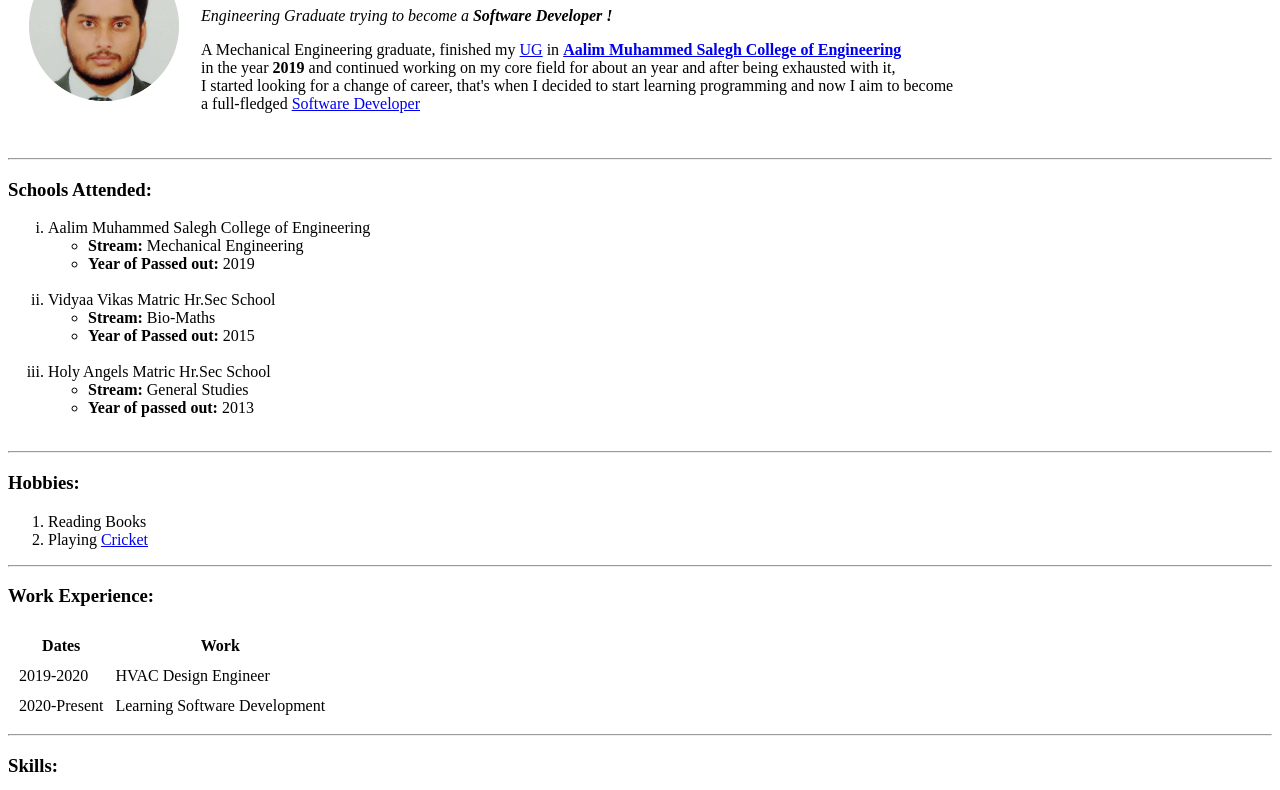
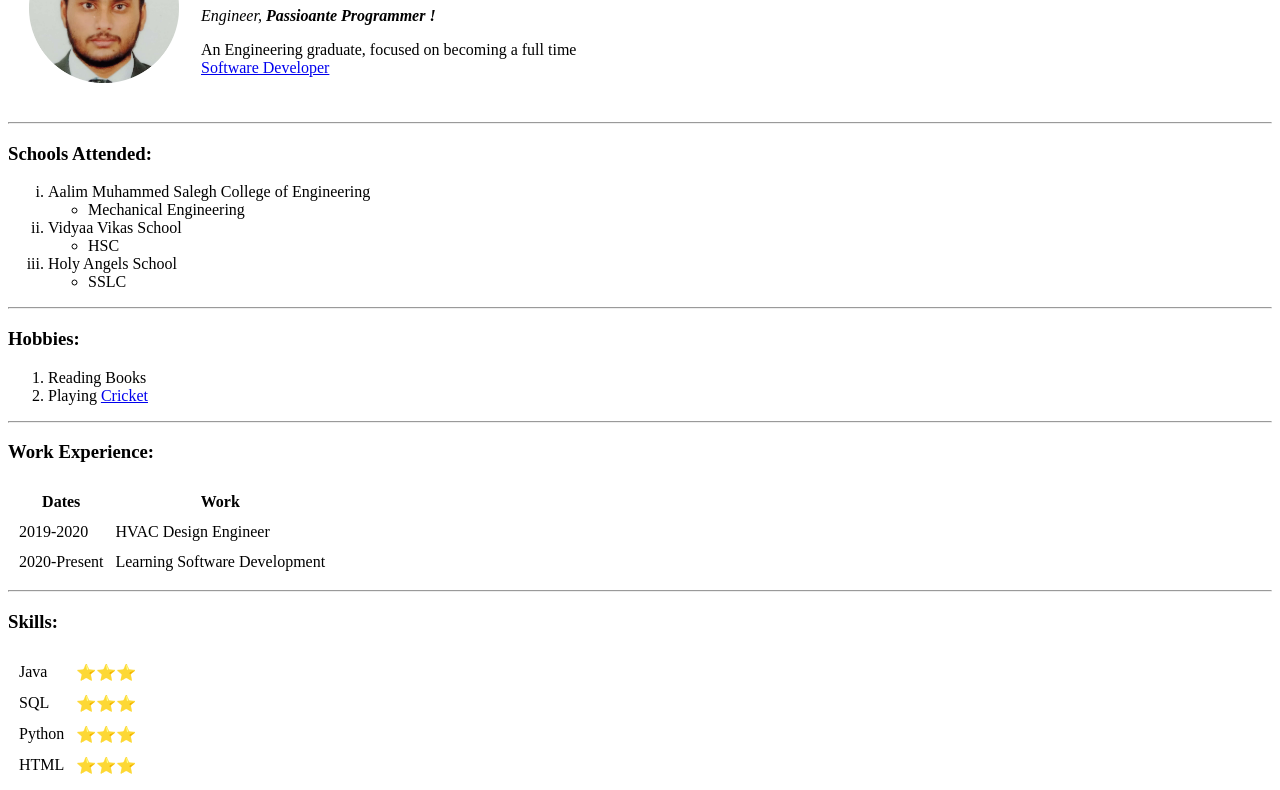
Before and after one commit to Afrid-Ahamed/cv, a plain HTML site: page index.html in a window 1280 px wide. Shown: the part 102-892 px from the top of the page. Drawn offline with Linux system fonts and the light colour scheme.

Commit message:
Update index.html

```diff
--- a/index.html
+++ b/index.html
@@ -12,13 +12,10 @@
       <td><img height="150" width="150" src="images/circle-cropped.png" alt="Afrid's image"></td>
       <td>
         <h1>Afrid Ahamed</h1>
-        <p><em>Engineering Graduate trying to become a <strong>Software Developer !</strong></em></p>
+        <p><em>Engineer, <strong>Passioante Programmer !</strong></em></p>
         <p>
-          A Mechanical Engineering graduate, finished my <a href="https://en.wikipedia.org/wiki/Undergraduate_education">UG</a> in <strong>
-            <a href="https://www.aalimec.ac.in/">Aalim Muhammed Salegh College of Engineering</a></strong><br>
-          in the year <strong>2019</strong> and continued working on my core field for about an year and after being exhausted with it, <br>
-          I started looking for a change of career, that's when I decided to start learning programming and now I aim to become <br>
-          a full-fledged <a href="https://simple.wikipedia.org/wiki/Software_developer">Software Developer</a>
+          An Engineering graduate, focused on becoming a full time <br>
+          <a href="https://simple.wikipedia.org/wiki/Software_developer">Software Developer</a>
         </p>
       </td>
     </tr>
@@ -30,18 +27,15 @@
   <ol type="i">
     <li>Aalim Muhammed Salegh College of Engineering</li>
     <ul>
-      <li><strong>Stream: </strong>Mechanical Engineering</li>
-      <li><strong>Year of Passed out: </strong>2019</li><br>
+      <li>Mechanical Engineering</li>
     </ul>
-    <li>Vidyaa Vikas Matric Hr.Sec School</li>
+    <li>Vidyaa Vikas School</li>
     <ul>
-      <li><strong>Stream: </strong>Bio-Maths</li>
-      <li><strong>Year of Passed out: </strong>2015</li><br>
+      <li>HSC</li>
     </ul>
-    <li>Holy Angels Matric Hr.Sec School</li>
+    <li>Holy Angels School</li>
     <ul>
-      <li><strong>Stream: </strong>General Studies</li>
-      <li><strong>Year of passed out: </strong>2013</li><br>
+      <li>SSLC</li>
     </ul>
   </ol>
   <hr>
@@ -67,9 +61,6 @@
         <td>Learning Software Development</td>
       </tr>
     </tbody>
-    <tfoot>
-
-    </tfoot>
   </table>
   <hr>
   <h3>Skills:</h3>
@@ -91,7 +82,7 @@
       <td>⭐⭐⭐</td>
     </tr>
   </table>
-
+  <br>
   <u><a href="contact-me.html">Contact me</a></u>
 </body>
 
```
